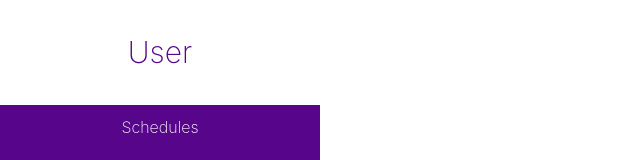
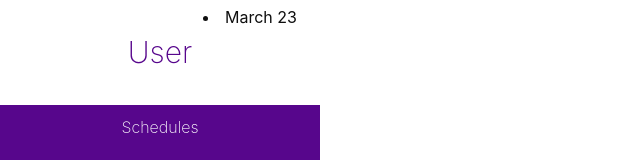
Before and after one commit to software-assignments-spring2021/spring-2019-organizer, a React (Create React App) app in the folder client/: page / in a window 1280 px wide. Shown: the top 160 px of the page, without its empty margins (0-640 px from the left). Built offline with nearby package versions, Linux system fonts and the light colour scheme.

Commit message:
building eventdots

```diff
--- a/client/src/App.js
+++ b/client/src/App.js
@@ -1,14 +1,14 @@
 import React, { Component } from 'react';
 import Sidebar from './components/Sidebar';
+import EventDot from './components/Timeline/EventDot';
 import './App.css';
 
 class App extends Component {
   render() {
     return (
       <div className="App">
-        <body>
           <Sidebar />
-        </body>
+          <EventDot position='200px'/>
       </div>
     );
   }
--- /dev/null
+++ b/client/src/components/Timeline/EventDot.jsx
@@ -0,0 +1,73 @@
+import Radium from 'radium'; //enable array style and hover...
+import PropTypes from 'prop-types'; //strict proptype checking
+import React from 'react';
+
+
+//sytles for different eventdots
+const dotStyle = {
+    base: {
+        width: '100px',
+        height: '30px',
+        top: 5,
+        borderRadius: '10%',
+        textAlign: 'center',
+        position: 'absolute',
+        ':hover': {
+            backgroundColor: '#dfe0e2'
+        }
+    },
+    past: {
+        color: '#000000'
+    },
+    present: {
+        color: '#ffffff'
+    },
+    future: {
+        color: '#0f0f0f'
+    }
+}
+
+//class fot eventdots
+class EventDot extends React.Component {
+    constructor(props) {
+        super(props);
+        this.dotType = 'future';
+        this.handleClick = this.handleClick.bind(this);
+    }
+
+    handleClick = function(e) {
+        console.log(e.target);
+        this.setState({dotType: 'past'});
+        e.preventDefault();
+    }
+
+    //function to get the proper style for the
+    //dot
+    getStyle = function(dotType, pos) {
+        return [
+            dotStyle.base,
+            dotStyle[dotType],
+            {left: pos}
+        ]
+    }
+
+    render() {
+        return (
+            <li
+                className={`${this.dotType}`}
+                onClick={this.handleClick}
+                style={this.getStyle(this.dotType,
+                this.props.position)}
+            >
+                March 23
+            </li>
+        );
+    }
+
+}
+
+EventDot.propTypes = {
+    position: PropTypes.number.isRequired
+};
+
+export default Radium(EventDot);
```
Also changed, not shown: 14 other files (tests, documents, lock files or other folders).
